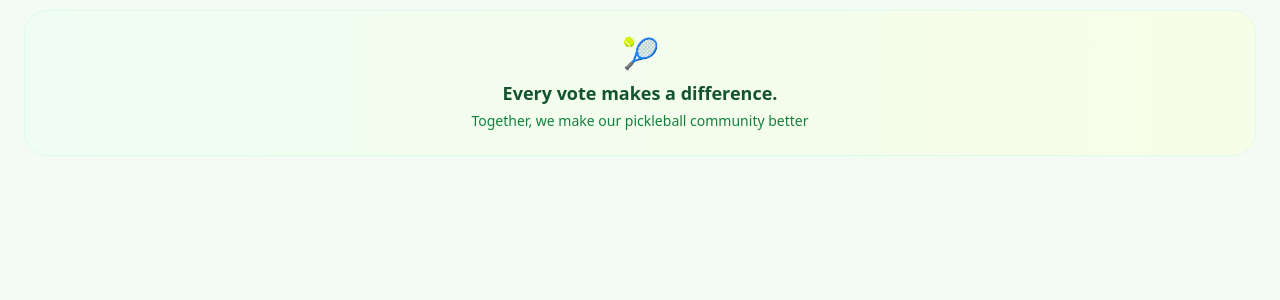
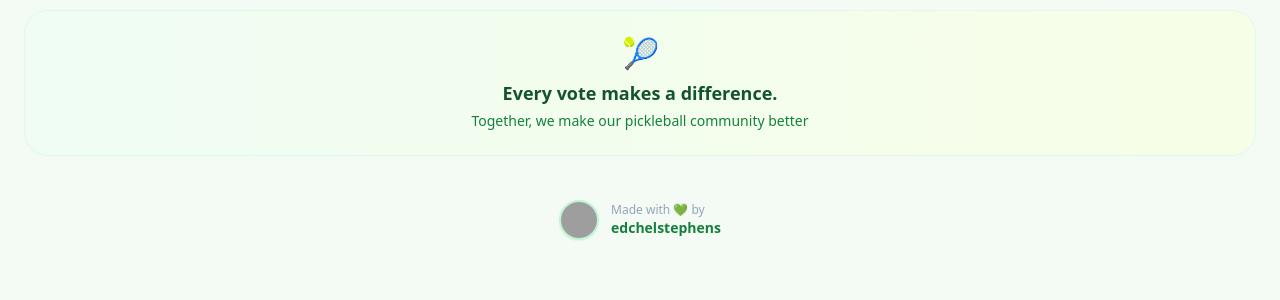
Before and after one commit to edchelstephens/picklepolls, a Django app: page / in a window 1280 px wide. Shown: the part 468-768 px from the top of the page. Run offline with Django 5.2, Linux system fonts and the light colour scheme; data that the repository does not hold is empty; some libraries are stand-ins or nearby versions; grey boxes are pictures that could not be loaded.

Commit message:
chore: footer.

```diff
--- a/project/polls/templates/polls/index.html
+++ b/project/polls/templates/polls/index.html
@@ -211,7 +211,15 @@
            rel="noopener noreferrer"
            class="group inline-flex items-center gap-3 rounded-2xl px-4 py-3 transition hover:bg-white hover:shadow-sm"
         >
-
+            <img
+                src="https://avatars.githubusercontent.com/u/49672830?v=4"
+                alt="Edchel Stephen Nini GitHub profile picture"
+                class="h-10 w-10 rounded-full border-2 border-green-200 object-cover shadow-sm transition group-hover:border-green-400"
+            >
+            <span class="text-left">
+                <span class="block text-xs text-slate-400">Made with 💚 by</span>
+                <span class="block text-sm font-bold text-green-700 transition group-hover:text-green-900">edchelstephens</span>
+            </span>
         </a>
 
       </div>
```
